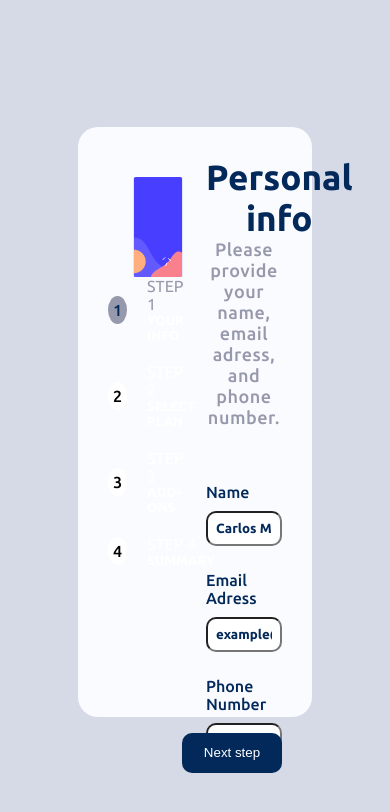
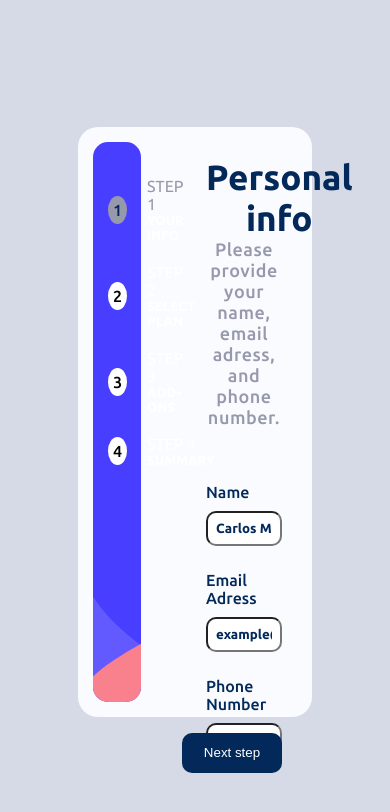
Before and after one commit to objetive218/Multi-step-Form, a React (Vite) app: page / in a window 390 px wide. Shown: the top 812 px of the page. Built offline with nearby package versions, Linux system fonts and the light colour scheme.

Commit message:
add image for phone

```diff
--- a/src/components/Navbar.jsx
+++ b/src/components/Navbar.jsx
@@ -4,7 +4,8 @@ import '../App.css'
 const Navbar = ({select}) => {
     return (
         <nav className='navBar'>
-            <img src="src\assets\images\bg-sidebar-desktop.svg" alt="" />
+            <img className='desktop' src="src\assets\images\bg-sidebar-desktop.svg" alt="desktop" />
+            <img className='mobile' src="src\assets\images\bg-sidebar-mobile.svg" alt="mobile" />
             <ul>
                 <li>
                     <span className={select === "one" ? 'active_back' : ""}>1</span>
```
